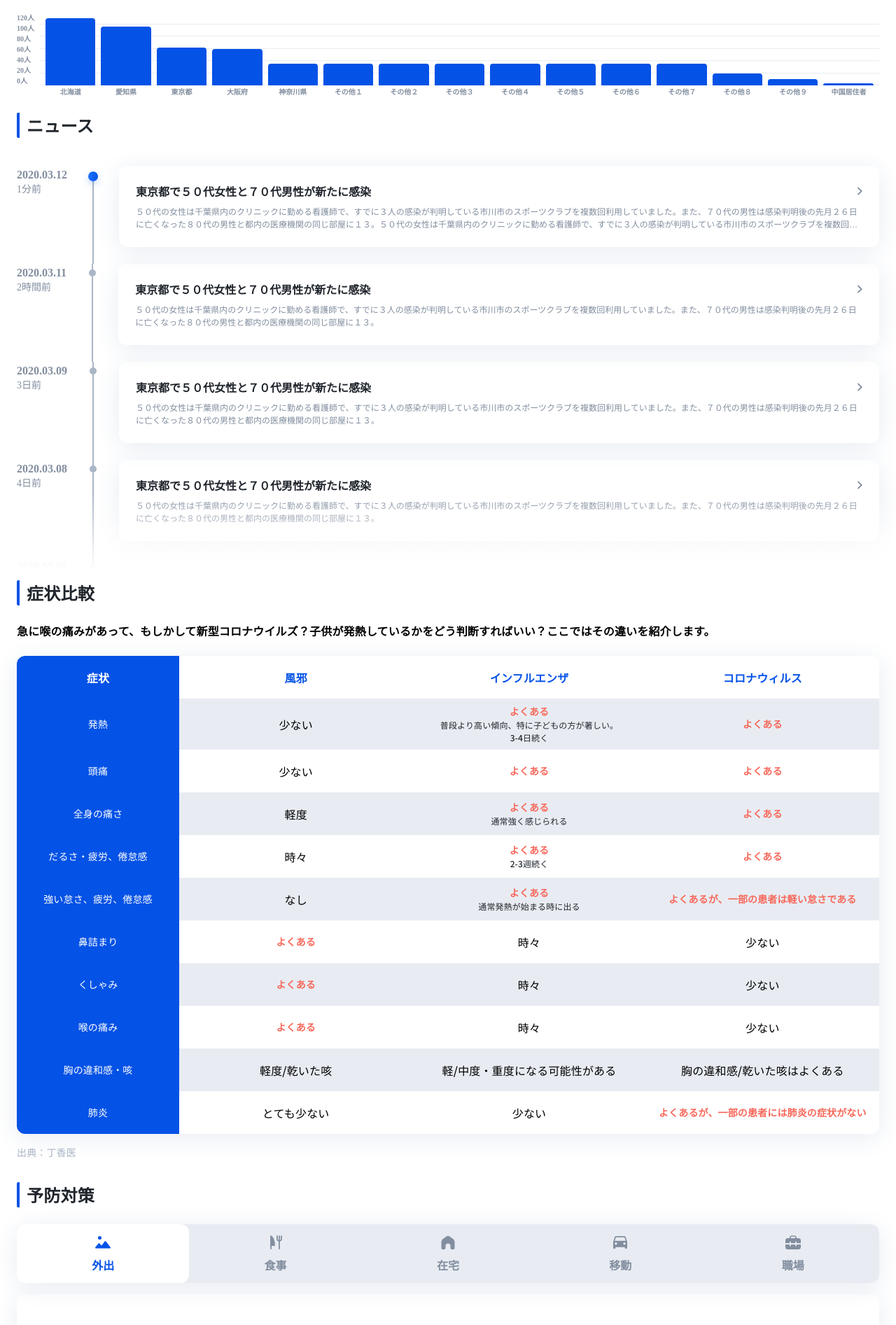
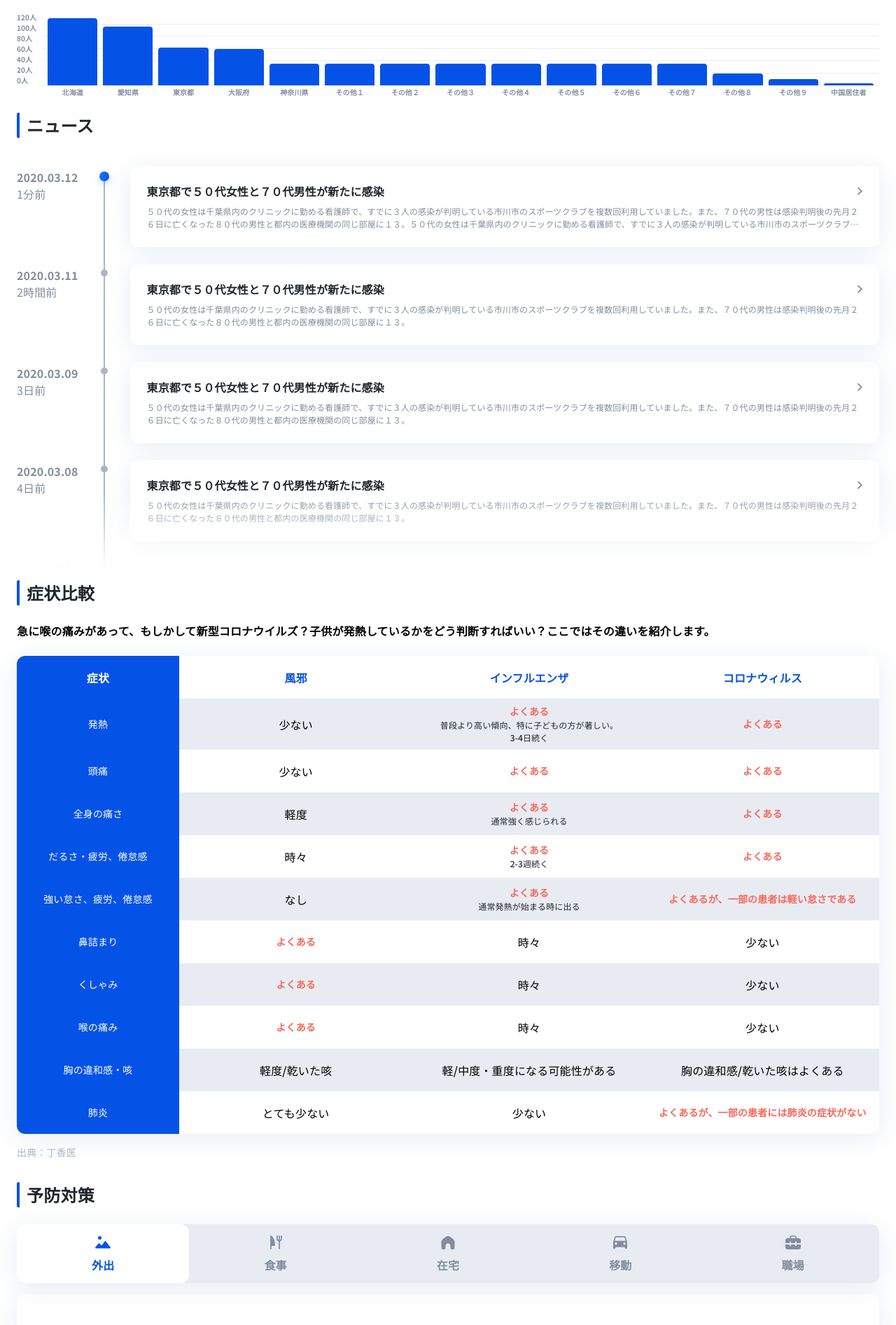
Before and after one commit to nikoloside/BitValley.COVID-19, a Vue app: page /#/ in a window 1280 px wide. Shown: the part 520-2413 px from the top of the page at 70% size. Built offline with nearby package versions, Linux system fonts and the light colour scheme.

Commit message:
fix: use mixin of font-size and font-weight in order to avoid font different

```diff
--- a/src/components/AboutServiceBlock.vue
+++ b/src/components/AboutServiceBlock.vue
@@ -75,21 +75,19 @@ $break-point: 480px;
   }
 
   .service-description {
+    @include noto-font-001em(16px, normal);
     margin: 20px 0 0;
-    font-size: 16px;
-    font-weight: bold;
     color: $color-darkgray;
 
     @media (max-width: $break-point) {
-      font-size: 14px;
+      @include noto-font-001em(14px, normal);
     }
   }
 
   .share-title {
+    @include noto-font-001em(16px, bold);
     margin: 32px 0 20px;
     text-align: center;
-    font-size: 16px;
-    font-weight: bold;;
   }
 }
 </style>
--- a/src/components/AboutTeamTermsOfServiceBlock.vue
+++ b/src/components/AboutTeamTermsOfServiceBlock.vue
@@ -121,8 +121,7 @@ export default {
   }
 
   .tab-link {
-    font-size: 16px;
-    font-weight: bold;
+    @include noto-font-001em(16px, bold);
     color: $color-gray;
 
     &:hover,
@@ -132,9 +131,9 @@ export default {
   }
 
   .tab-panel {
+    @include noto-font-001em(12px, normal);
     margin: 16px 0 0;
     text-align: center;
-    font-size: 12px;
     color: $color-darkgray;
     display: none;
 
--- a/src/components/InfectRegionGraphDesktop.vue
+++ b/src/components/InfectRegionGraphDesktop.vue
@@ -148,9 +148,8 @@ export default {
   margin: 24px;
 
   .unit-group {
+    @include noto-font-001em(10px, bold);
     text-align: left;
-    font-weight: bold;
-    font-size: 10px;
     color: $color-gray;
   }
 
@@ -196,6 +195,7 @@ export default {
   }
 
   .region-count {
+    @include noto-font-001em(12px, normal);
     opacity: 0;
     position: absolute;
     width: 100%;
@@ -204,7 +204,6 @@ export default {
     background-color: #757F8B;
     color: $color-white;
     text-align: center;
-    font-size: 12px;
     box-sizing: border-box;
     padding: 4px 8px;
     border-radius: 15px;
@@ -219,8 +218,7 @@ export default {
   }
 
   .region-label {
-    font-weight: bold;
-    font-size: 10px;
+    @include noto-font-001em(10px, bold);
     color: $color-gray;
     text-align: center;
     padding: 0 4px;
--- a/src/components/InfectRegionGraphMobile.vue
+++ b/src/components/InfectRegionGraphMobile.vue
@@ -148,8 +148,7 @@ export default {
   margin: 24px;
 
   .region-label {
-    font-weight: bold;
-    font-size: 10px;
+    @include noto-font-001em(10px, bold);
     color: $color-gray;
     text-align: left;
     margin: 8px 0;
@@ -183,6 +182,7 @@ export default {
   }
 
   .region-count {
+    @include noto-font-001em(12px, normal);
     opacity: 0;
     position: absolute;
     top: 0;
@@ -191,7 +191,6 @@ export default {
     background-color: #757F8B;
     color: $color-white;
     text-align: center;
-    font-size: 12px;
     box-sizing: border-box;
     padding: 4px 8px;
     border-radius: 15px;
@@ -205,10 +204,9 @@ export default {
   }
 
   .unit {
+    @include noto-font-001em(10px, bold);
     top: 0;
     position: absolute;
-    font-weight: bold;
-    font-size: 10px;
     color: $color-gray;
     text-align: right;
   }
--- a/src/components/NewsListBlock.vue
+++ b/src/components/NewsListBlock.vue
@@ -182,18 +182,16 @@ $break-point: 960px;
   }
 
   .date {
-    font-size: 16px;
-    font-weight: bold;
+    @include noto-font-001em(16px, bold);
   }
 
   .time {
-    font-size: 14px;
+    @include noto-font-001em(16px, normal);
   }
 
   @media (max-width: $break-point) {
     .date, .time {
-      font-size: 14px;
-      font-weight: bold;
+      @include noto-font-001em(14px, bold);
     }
 
     .time {
@@ -288,11 +286,10 @@ $break-point: 960px;
   }
 
   .articleTitle {
+    @include noto-font-001em(16px, bold);
     display: flex;
     justify-content: space-between;
     align-items: center;
-    font-size: 16px;
-    font-weight: bold;
     margin: 0;
   }
 
@@ -306,7 +303,7 @@ $break-point: 960px;
   }
 
   .articleText {
-    font-size: 12px;
+    @include noto-font-001em(12px, normal);
     color: $color-gray;
     display: -webkit-box;
     -webkit-line-clamp: 2;
--- a/src/components/PreventMeasureTabLink.vue
+++ b/src/components/PreventMeasureTabLink.vue
@@ -74,9 +74,8 @@ export default {
   }
 
   .label {
+    @include noto-font-001em(16px, bold);
     margin-top: 8px;
-    font-size: 16px;
-    font-weight: bold;
     color: $color-gray;
   }
 
--- a/src/components/PreventMeasureTabPanel.vue
+++ b/src/components/PreventMeasureTabPanel.vue
@@ -103,14 +103,13 @@ export default {
     flex: auto;
 
     h3 {
+      @include noto-font-001em(24px, bold);
       position: relative;
       margin: 0;
-      font-size: 24px;
-      font-weight: bold;
       color: $color-navy;
 
       @media (max-width: 960px) {
-        font-size: 16px;
+        @include noto-font-001em(16px, bold);
       }
 
       &::after {
@@ -130,24 +129,24 @@ export default {
     }
 
     p {
+      @include noto-font-001em(16px, normal);
       margin: 32px 0 0;
-      font-size: 16px;
 
       strong {
         font-weight: bold;
       }
 
       @media (max-width: 960px) {
-        font-size: 14px;
+        @include noto-font-001em(14px, normal);
       }
     }
   }
 
   .measure-cite {
+    @include noto-font-001em(12px, normal);
     margin-top: 40px;
     text-align: left;
     color: $color-gray;
-    font-size: 12px;
     word-break: break-word;
 
     h4 {
```
